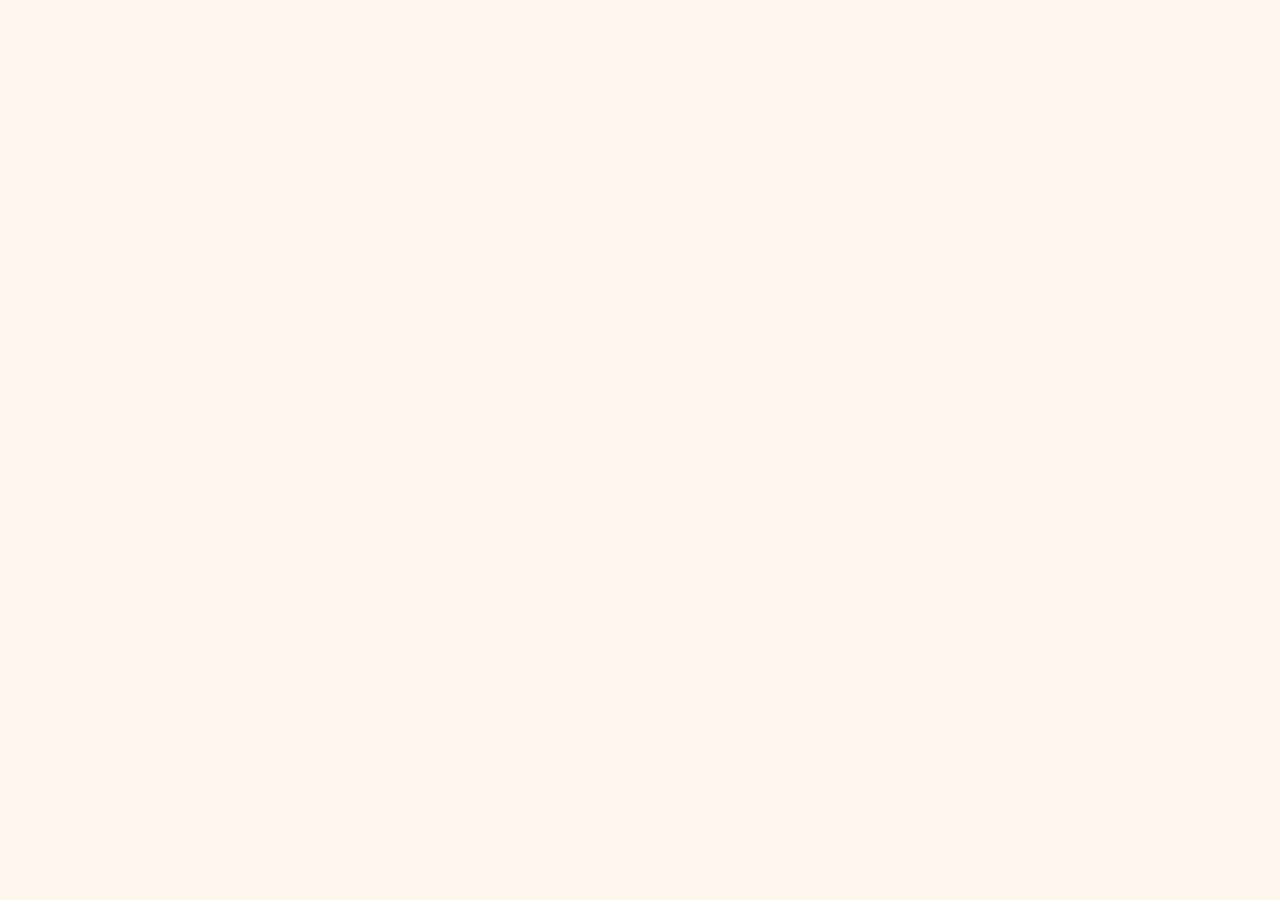
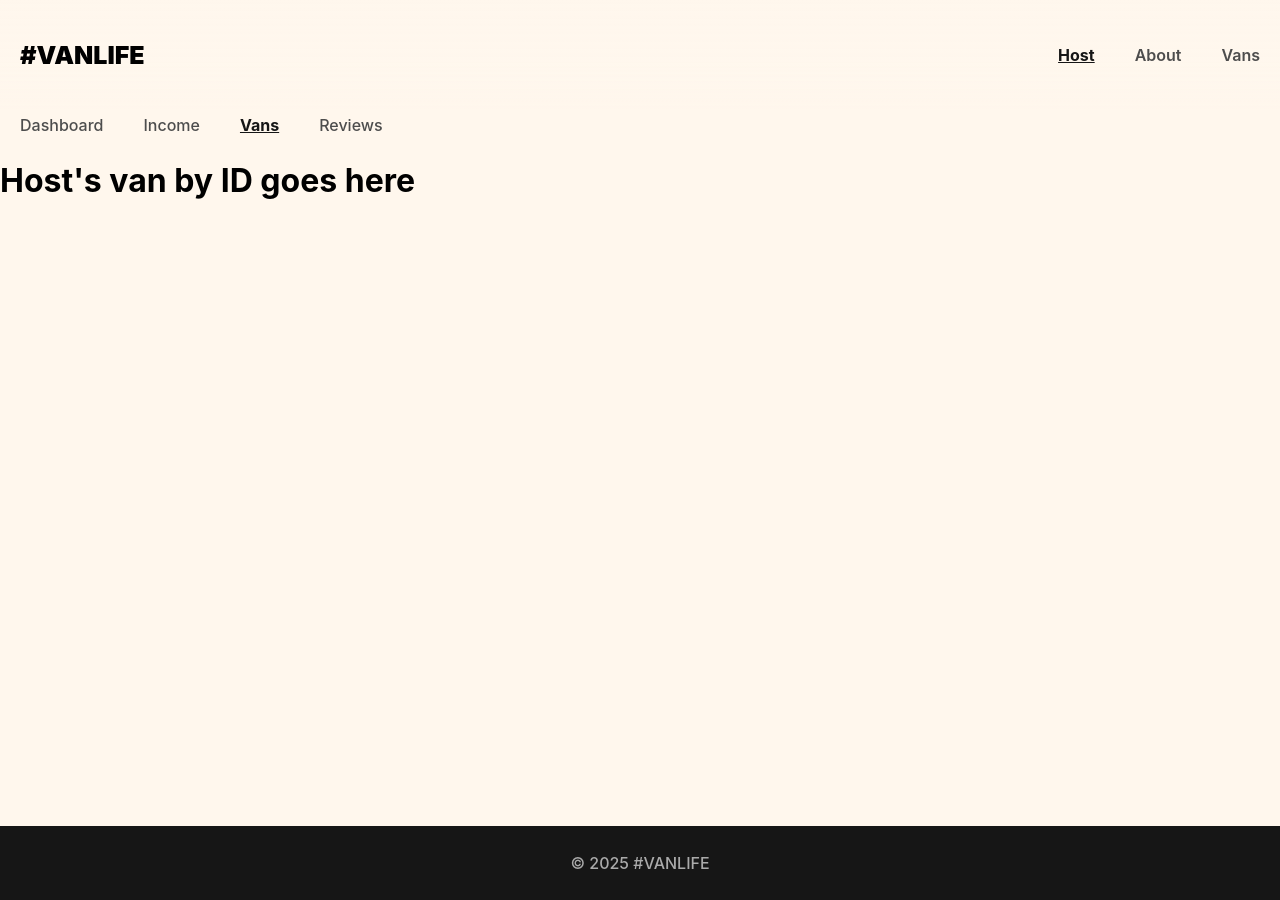
Before and after one commit to esquinas/scrimba-van-life-project, a React (Vite) app: page /host/vans/1 in a window 1280 px wide. Before the commit this address had no page. Before the commit the page ends 800 px from the top, so only its background shows below. Built offline with nearby package versions, Linux system fonts and the light colour scheme; what miragejs would draw is missing.

Commit message:
add the /host/vans and /host/vans/:id routes

```diff
--- a/src/components/HostLayout.jsx
+++ b/src/components/HostLayout.jsx
@@ -3,7 +3,7 @@ import { NavLink, Outlet } from "react-router-dom"
 
 export default function HostLayout() {
 
-  const activeStyle = {
+  const activeStyles = {
     fontWeight: 'bold',
     textDecoration: 'underline',
     color: '#161616'
@@ -11,9 +11,10 @@ export default function HostLayout() {
   return (
     <>
       <nav className="host-nav">
-        <NavLink to="/host" end style={ ({isActive}) => isActive ? activeStyle : null }>Dashboard</NavLink>
-        <NavLink to="/host/income" style={ ({isActive}) => isActive ? activeStyle : null }>Income</NavLink>
-        <NavLink to="/host/reviews" style={ ({isActive}) => isActive ? activeStyle : null }>Reviews</NavLink>
+        <NavLink to="/host" end style={ ({isActive}) => isActive ? activeStyles : null }>Dashboard</NavLink>
+        <NavLink to="/host/income" style={ ({isActive}) => isActive ? activeStyles : null }>Income</NavLink>
+        <NavLink to="/host/vans" style={ ({isActive}) => isActive ? activeStyles : null }>Vans</NavLink>
+        <NavLink to="/host/reviews" style={ ({isActive}) => isActive ? activeStyles : null }>Reviews</NavLink>
       </nav>
      <Outlet />
    </>
--- a/src/index.jsx
+++ b/src/index.jsx
@@ -5,6 +5,8 @@ import Home from "./pages/Home"
 import About from "./pages/About"
 import Dashboard from "./pages/Host/Dashboard.jsx"
 import Income from "./pages/Host/Income.jsx"
+import HostVans from "./pages/Host/HostVans.jsx"
+import HostVanDetail from "./pages/Host/HostVanDetail.jsx"
 import Reviews from "./pages/Host/Reviews.jsx"
 import Vans from "./pages/Vans/Vans"
 import VanDetail from "./pages/VanDetail"
@@ -30,6 +32,8 @@ export default function App() {
             <Route path="host" element={<HostLayout/>} >
               <Route index element={<Dashboard/>} />
               <Route path="income" element={<Income/>} />
+              <Route path="vans" element={<HostVans/>} />
+              <Route path="vans/:id" element={<HostVanDetail />} />
               <Route path="reviews" element={<Reviews/>} />
             </Route>
           </Route>
--- /dev/null
+++ b/src/pages/Host/HostVanDetail.jsx
@@ -0,0 +1,7 @@
+import React from "react"
+
+export default function HostVanDetail() {
+  return (
+    <h1>Host's van by ID goes here</h1>
+  )
+}
--- /dev/null
+++ b/src/pages/Host/HostVans.jsx
@@ -0,0 +1,7 @@
+import React from "react"
+
+export default function HostVans() {
+  return (
+    <h1>Host's vans goes here</h1>
+  )
+}
```
Also changed, not shown: src/pages/Host/HostLayout.jsx (deleted, +0 -15 lines), src/pages/Vans/VanDetail.jsx (+30 -0 lines).
